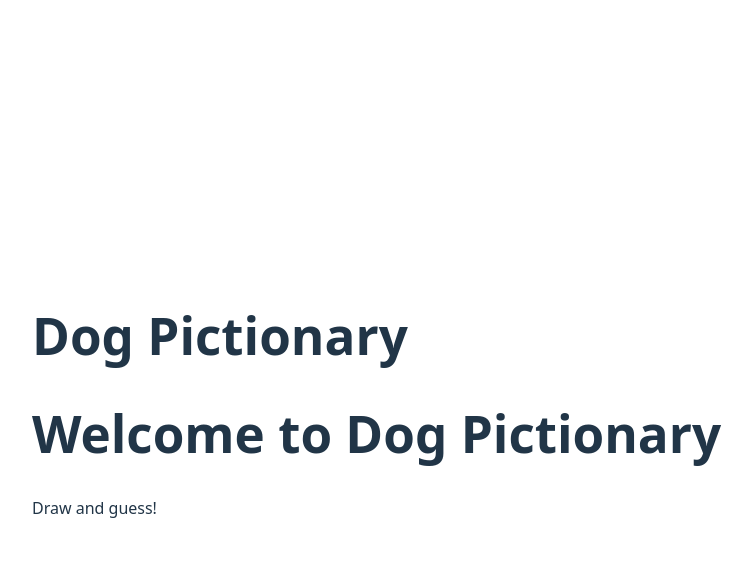
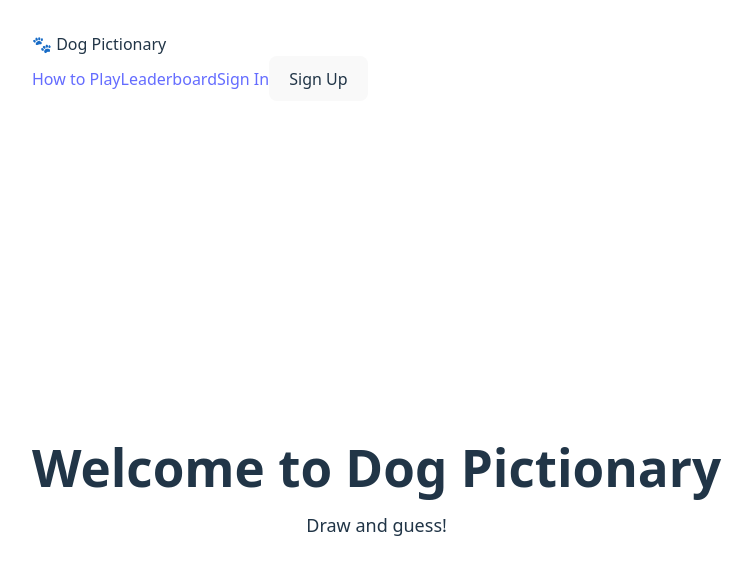
Before and after one commit to corycamp/DogPictionary, a React (Vite) app in the folder frontend/dog-pictionary/: page / in a window 1280 px wide. Shown: the top 574 px of the page, without its empty margins (0-752 px from the left). Built offline with nearby package versions, Linux system fonts and the light colour scheme.

Commit message:
feat:fixed tailwindcss and setup google-icons CDN

```diff
--- a/frontend/dog-pictionary/index.html
+++ b/frontend/dog-pictionary/index.html
@@ -3,6 +3,7 @@
   <head>
     <meta charset="UTF-8" />
     <link rel="icon" type="image/svg+xml" href="/vite.svg" />
+    <link href="https://fonts.googleapis.com/css2?family=Material+Symbols+Outlined" rel="stylesheet" />
     <meta name="viewport" content="width=device-width, initial-scale=1.0" />
     <title>dog-pictionary</title>
   </head>
--- a/frontend/dog-pictionary/package.json
+++ b/frontend/dog-pictionary/package.json
@@ -13,8 +13,7 @@
     "@tailwindcss/vite": "^4.1.18",
     "react": "^19.2.0",
     "react-dom": "^19.2.0",
-    "react-router-dom": "^7.11.0",
-    "tailwindcss": "^4.1.18"
+    "react-router-dom": "^7.11.0"
   },
   "devDependencies": {
     "@eslint/js": "^9.39.1",
@@ -22,10 +21,13 @@
     "@types/react": "^19.2.5",
     "@types/react-dom": "^19.2.3",
     "@vitejs/plugin-react": "^5.1.1",
+    "autoprefixer": "^10.4.23",
     "eslint": "^9.39.1",
     "eslint-plugin-react-hooks": "^7.0.1",
     "eslint-plugin-react-refresh": "^0.4.24",
     "globals": "^16.5.0",
+    "postcss": "^8.5.6",
+    "tailwindcss": "^4.1.18",
     "typescript": "~5.9.3",
     "typescript-eslint": "^8.46.4",
     "vite": "^7.2.4"
--- a/frontend/dog-pictionary/src/components/common/NavBar.tsx
+++ b/frontend/dog-pictionary/src/components/common/NavBar.tsx
@@ -1,8 +1,16 @@
 const NavBar = () => {
   return (
-    <nav className="bg-blue-600 p-4">
-      <h1 className="text-white text-2xl font-bold">Dog Pictionary</h1>
-    </nav>
+    <header className="header">
+    <div className="logo">
+          🐾 <span>Dog Pictionary</span>
+        </div>
+        <nav className="nav">
+          <a href="#">How to Play</a>
+          <a href="#">Leaderboard</a>
+          <a href="#">Sign In</a>
+          <button className="btn primary">Sign Up</button>
+        </nav>
+      </header>
   );
 };
 
--- a/frontend/dog-pictionary/src/index.css
+++ b/frontend/dog-pictionary/src/index.css
@@ -1,3 +1,4 @@
+@import "tailwindcss";
 :root {
   font-family: system-ui, Avenir, Helvetica, Arial, sans-serif;
   line-height: 1.5;
```
Also changed, not shown: 1 other file (tests, documents, lock files or other folders).
